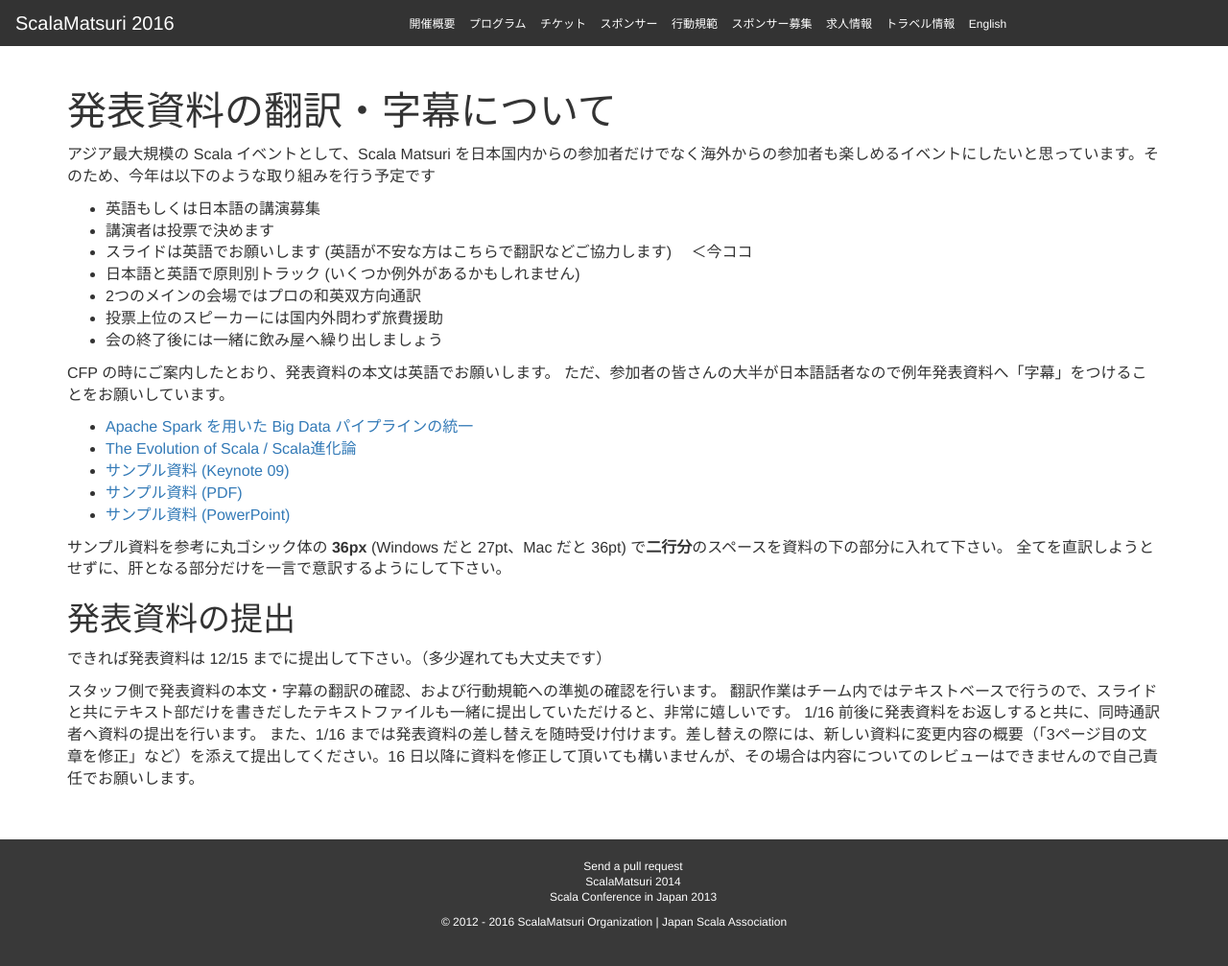
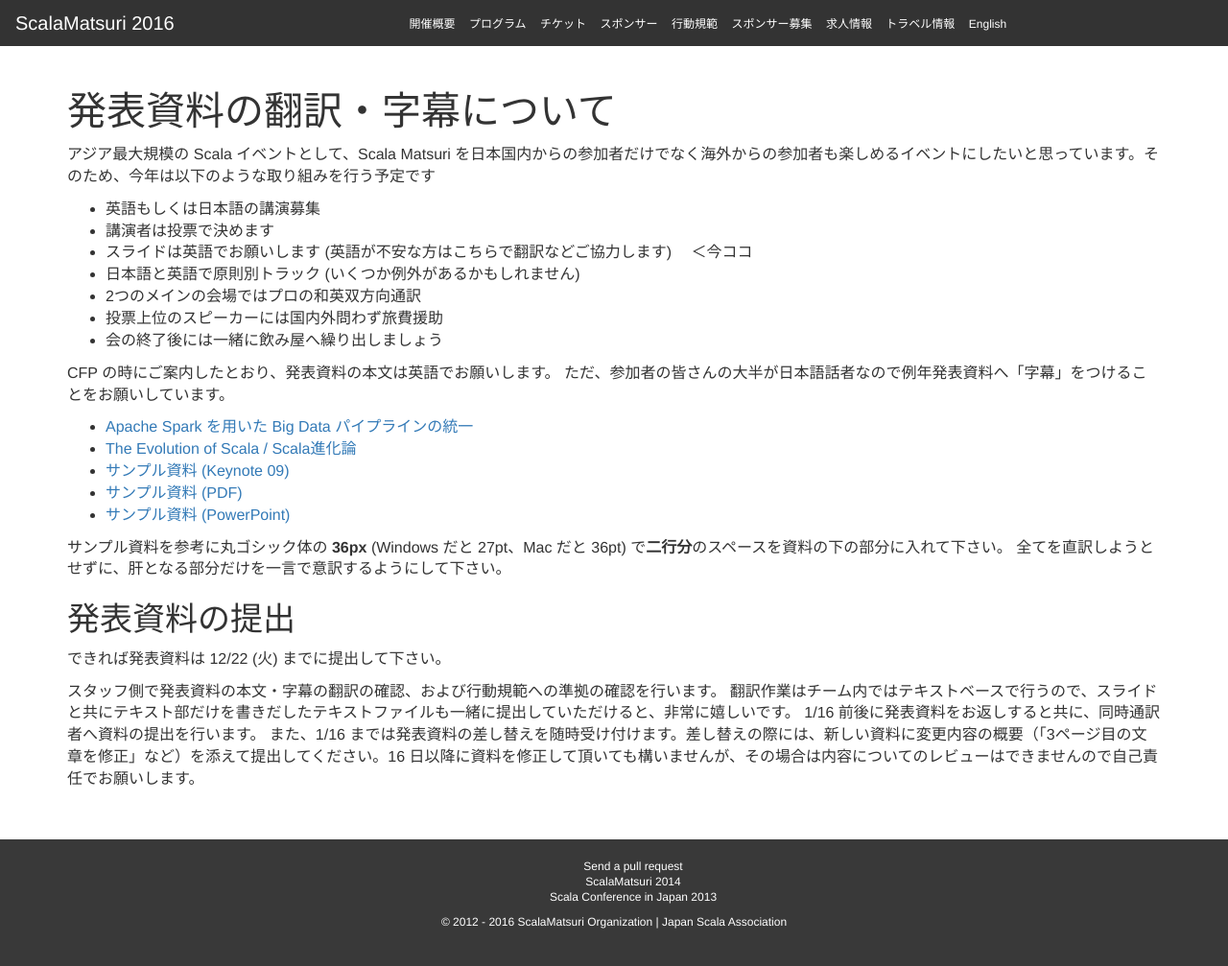
Before and after one commit to scalajp/2016.scalamatsuri.org, a Jekyll site: the page built from ja/slides/index.md, in a window 1280 px wide and 1015 px high. Shown: the top 1007 px of the window at 96% size. Built offline with Jekyll 4.4.1, drawn with Linux system fonts in a browser that asks for light colours; nearby versions of some CDN libraries; comment, search, counter and statistics services are not loaded.

Commit message:
Slide deck is now due 12/22

```diff
--- a/ja/slides/index.md
+++ b/ja/slides/index.md
@@ -28,7 +28,7 @@ CFP の時にご案内したとおり、発表資料の本文は英語でお願
 
 ## 発表資料の提出
 
-できれば発表資料は 12/15 までに提出して下さい。（多少遅れても大丈夫です）
+できれば発表資料は 12/22 (火) までに提出して下さい。
 
 スタッフ側で発表資料の本文・字幕の翻訳の確認、および行動規範への準拠の確認を行います。
 翻訳作業はチーム内ではテキストベースで行うので、スライドと共にテキスト部だけを書きだしたテキストファイルも一緒に提出していただけると、非常に嬉しいです。
```
Also changed, not shown: en/slides/index.md (+1 -1 lines).
